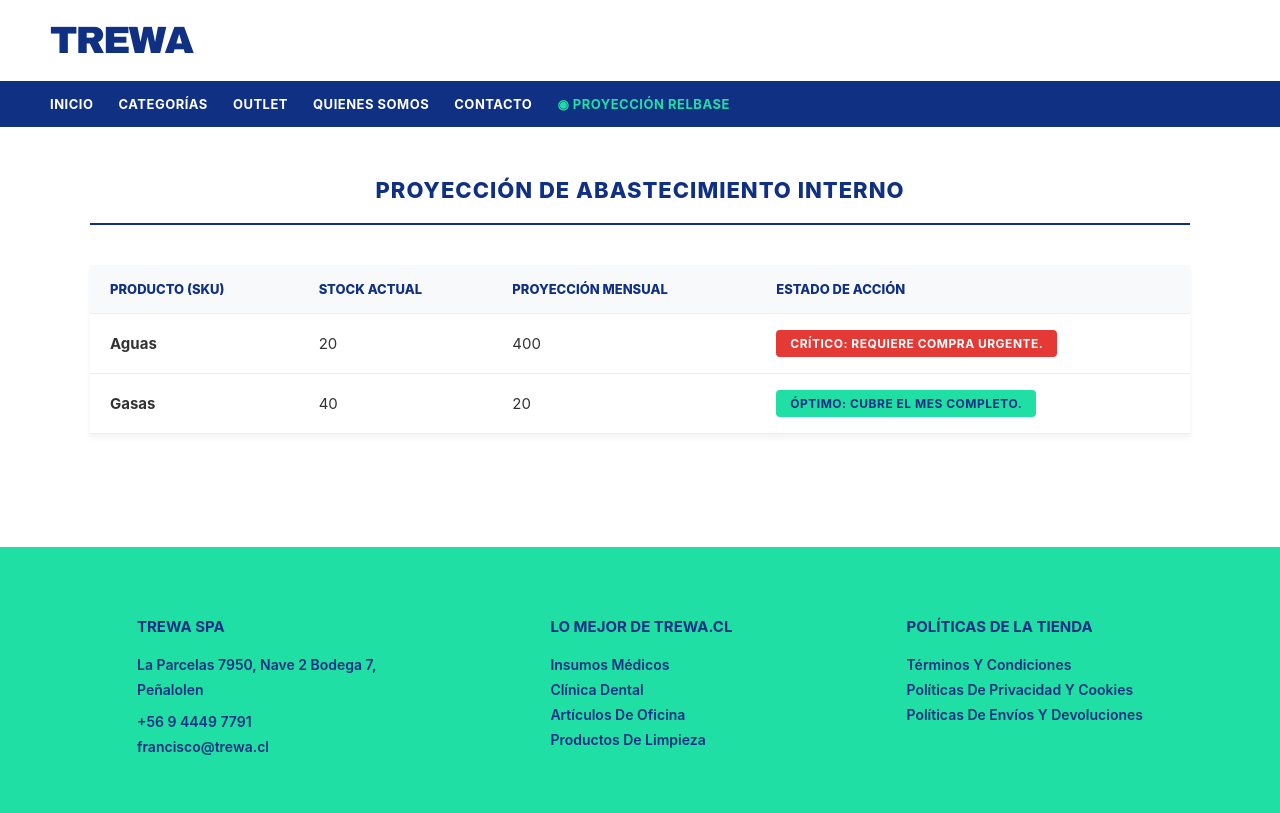
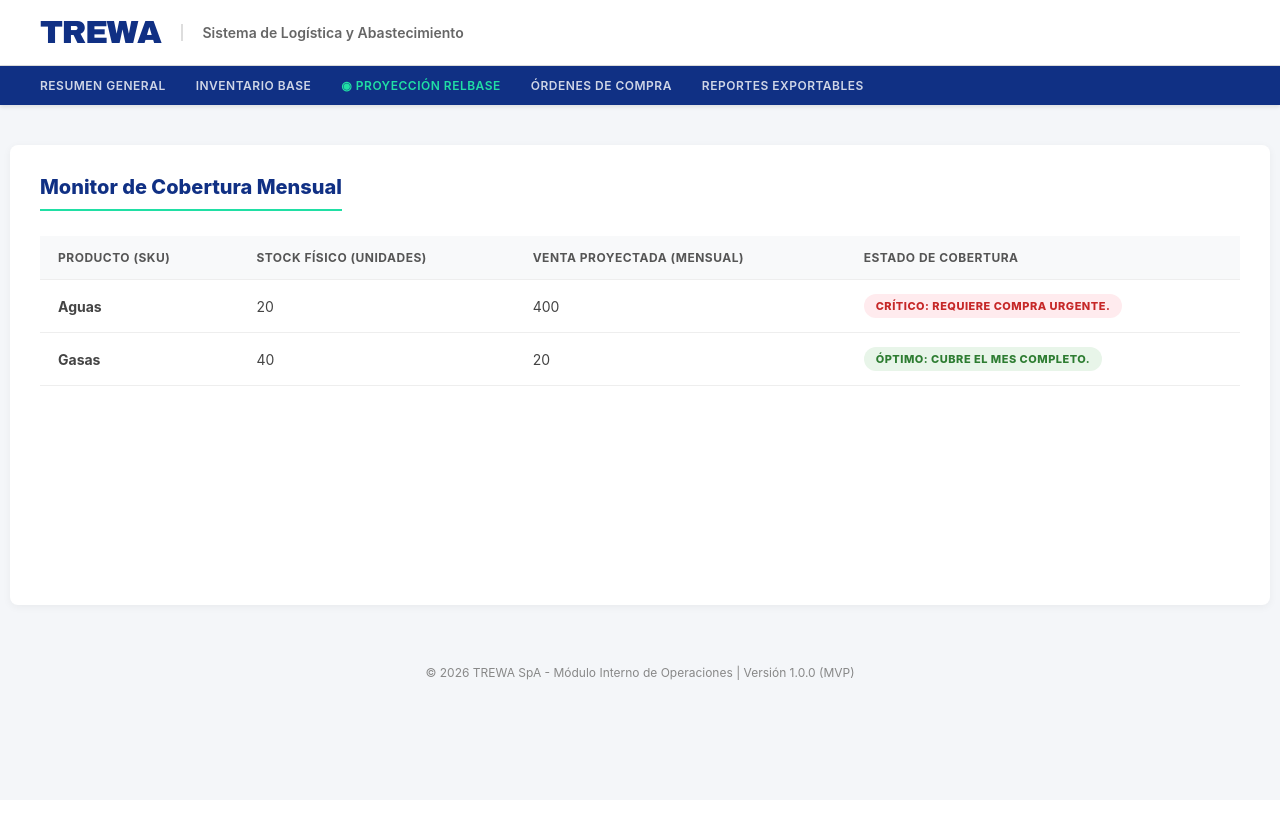
Before and after one commit to NoxCompile/ProyectorRelbase_ES1, a Django app: page / in a window 1280 px wide. After the commit the page ends 680 px from the top, so only its background shows below. Run offline with Django 4.2, Linux system fonts and the light colour scheme.

Commit message:
style: rediseño del template a formato dashboard logistico interno

```diff
--- a/miproyecto/core/templates/resumen.html
+++ b/miproyecto/core/templates/resumen.html
@@ -3,9 +3,8 @@
 <head>
     <meta charset="UTF-8">
     <meta name="viewport" content="width=device-width, initial-scale=1.0">
-    <title>TREWA | Proyección Relbase</title>
+    <title>TREWA | Logística Relbase</title>
     <style>
-        /* Paleta de colores extraída de trewa.cl */
         :root {
             --trewa-azul: #103084;
             --trewa-verde: #20dfa4;
@@ -16,7 +15,7 @@
 
         body {
             font-family: var(--fuente-principal);
-            background-color: var(--fondo-blanco);
+            background-color: #f4f6f9; /* Fondo ligeramente gris para contraste de dashboard */
             color: var(--texto-oscuro);
             margin: 0;
             padding: 0;
@@ -25,159 +24,157 @@
         /* Encabezado Superior (Logo) */
         .header-top {
             background-color: var(--fondo-blanco);
-            padding: 20px 50px;
+            padding: 15px 40px;
             display: flex;
             align-items: center;
+            border-bottom: 1px solid #ddd;
         }
 
         .logo-texto {
-            font-size: 38px;
+            font-size: 32px;
             font-weight: 900;
             color: var(--trewa-azul);
-            letter-spacing: -2px;
+            letter-spacing: -1.5px;
             margin: 0;
             font-family: "Arial Black", Arial, sans-serif;
         }
 
-        /* Barra de Navegación Azul */
+        .header-tag {
+            margin-left: 20px;
+            color: #666;
+            font-size: 14px;
+            font-weight: 600;
+            border-left: 2px solid #ddd;
+            padding-left: 20px;
+        }
+
+        /* Barra de Navegación Logística */
         .navbar {
             background-color: var(--trewa-azul);
             color: var(--fondo-blanco);
-            padding: 15px 50px;
+            padding: 12px 40px;
             display: flex;
-            gap: 25px;
-            font-weight: bold;
-            font-size: 13px;
+            gap: 30px;
+            font-weight: 600;
+            font-size: 12px;
             text-transform: uppercase;
+            box-shadow: 0 2px 4px rgba(0,0,0,0.1);
         }
 
         .navbar span {
             cursor: pointer;
             letter-spacing: 0.5px;
+            opacity: 0.8;
+        }
+
+        .navbar span:hover {
+            opacity: 1;
         }
 
         /* Contenedor del Dashboard */
         .container {
-            max-width: 1100px;
-            margin: 50px auto;
-            padding: 0 20px;
-            min-height: 40vh;
+            max-width: 1200px;
+            margin: 40px auto;
+            padding: 30px;
+            background: var(--fondo-blanco);
+            border-radius: 8px;
+            box-shadow: 0 2px 8px rgba(0,0,0,0.05);
+            min-height: 50vh;
         }
 
         .titulo-seccion {
-            text-align: center;
             color: var(--trewa-azul);
-            font-size: 22px;
+            font-size: 20px;
             font-weight: 800;
-            text-transform: uppercase;
-            margin-bottom: 20px;
-            letter-spacing: 1px;
+            margin-top: 0;
+            margin-bottom: 25px;
+            border-bottom: 2px solid var(--trewa-verde);
+            padding-bottom: 10px;
+            display: inline-block;
         }
 
-        .linea-separadora {
-            width: 100%;
-            height: 2px;
-            background-color: var(--trewa-azul);
-            margin-bottom: 40px;
-        }
-
-        /* Estilos de la Tabla de Abastecimiento */
+        /* Estilos de la Tabla */
         table {
             width: 100%;
             border-collapse: collapse;
-            box-shadow: 0 4px 6px rgba(0,0,0,0.05);
         }
 
         th, td {
-            padding: 16px 20px;
+            padding: 14px 18px;
             text-align: left;
             border-bottom: 1px solid #eeeeee;
         }
 
         th {
             background-color: #f8f9fa;
-            color: var(--trewa-azul);
-            font-weight: 800;
+            color: #555;
+            font-weight: 700;
             text-transform: uppercase;
-            font-size: 13px;
+            font-size: 12px;
+            letter-spacing: 0.5px;
         }
 
         td {
-            font-size: 15px;
+            font-size: 14px;
+            color: #444;
         }
 
         /* Indicadores de Estado (Badges) */
         .badge {
-            padding: 6px 14px;
-            border-radius: 4px;
-            font-size: 12px;
-            font-weight: bold;
+            padding: 5px 12px;
+            border-radius: 12px;
+            font-size: 11px;
+            font-weight: 800;
             display: inline-block;
             text-transform: uppercase;
             letter-spacing: 0.5px;
         }
 
-        .Critico { background-color: #e53935; color: white; }
-        .Alerta { background-color: #fb8c00; color: white; }
-        .Optimo { background-color: var(--trewa-verde); color: var(--trewa-azul); }
+        .Critico { background-color: #ffebee; color: #c62828; }
+        .Alerta { background-color: #fff8e1; color: #f57f17; }
+        .Optimo { background-color: #e8f5e9; color: #2e7d32; }
 
-        /* Pie de Página (Footer Verde) */
+        /* Pie de Página Técnico */
         .footer {
-            background-color: var(--trewa-verde);
-            color: var(--trewa-azul);
-            padding: 50px;
-            display: flex;
-            justify-content: space-around;
-            font-weight: 800;
-            margin-top: 50px;
-        }
-
-        .footer-col h4 {
-            margin-bottom: 20px;
-            text-transform: uppercase;
-            font-size: 15px;
-        }
-
-        .footer-col p {
-            margin: 8px 0;
-            font-size: 14px;
-            font-weight: 600;
+            text-align: center;
+            padding: 20px;
+            color: #888;
+            font-size: 12px;
+            margin-top: 40px;
         }
     </style>
 </head>
 <body>
 
-    <!-- Header similar a trewa.cl -->
+    <!-- Encabezado Logístico -->
     <div class="header-top">
         <h1 class="logo-texto">TREWA</h1>
+        <div class="header-tag">Sistema de Logística y Abastecimiento</div>
     </div>
 
-    <!-- Navegación -->
+    <!-- Navegación Interna -->
     <div class="navbar">
-        <span>Inicio</span>
-        <span>Categorías</span>
-        <span>Outlet</span>
-        <span>Quienes Somos</span>
-        <span>Contacto</span>
-        <span style="color: var(--trewa-verde);">◉ Proyección Relbase</span>
+        <span>Resumen General</span>
+        <span>Inventario Base</span>
+        <span style="color: var(--trewa-verde); opacity: 1;">◉ Proyección Relbase</span>
+        <span>Órdenes de Compra</span>
+        <span>Reportes Exportables</span>
     </div>
 
     <!-- Contenido Principal -->
     <div class="container">
-        <h2 class="titulo-seccion">Proyección de Abastecimiento Interno</h2>
-        <div class="linea-separadora"></div>
+        <h2 class="titulo-seccion">Monitor de Cobertura Mensual</h2>
 
         <table>
             <thead>
                 <tr>
                     <th>Producto (SKU)</th>
-                    <th>Stock Actual</th>
-                    <th>Proyección Mensual</th>
-                    <th>Estado de Acción</th>
+                    <th>Stock Físico (Unidades)</th>
+                    <th>Venta Proyectada (Mensual)</th>
+                    <th>Estado de Cobertura</th>
                 </tr>
             </thead>
             <tbody>
-                <!-- Bucle de Django inyectando datos del JSON -->
                 {% for item in registros %}
                 <tr>
                     <td><strong>{{ item.Producto }}</strong></td>
@@ -196,8 +193,8 @@
                 </tr>
                 {% empty %}
                 <tr>
-                    <td colspan="4" style="text-align: center; padding: 40px; color: #888;">
-                        No hay registros en el archivo JSON. Ejecute la lógica en terminal primero.
+                    <td colspan="4" style="text-align: center; padding: 30px; color: #888; font-style: italic;">
+                        Sin datos registrados. Procese el reporte base en consola.
                     </td>
                 </tr>
                 {% endfor %}
@@ -205,28 +202,9 @@
         </table>
     </div>
 
-    <!-- Pie de página extraído de capturas -->
+    <!-- Footer Técnico -->
     <div class="footer">
-        <div class="footer-col">
-            <h4>TREWA SPA</h4>
-            <p>La Parcelas 7950, Nave 2 Bodega 7,</p>
-            <p>Peñalolen</p>
-            <p style="margin-top: 15px;">+56 9 4449 7791</p>
-            <p>francisco@trewa.cl</p>
-        </div>
-        <div class="footer-col">
-            <h4>Lo mejor de TREWA.CL</h4>
-            <p>Insumos Médicos</p>
-            <p>Clínica Dental</p>
-            <p>Artículos De Oficina</p>
-            <p>Productos De Limpieza</p>
-        </div>
-        <div class="footer-col">
-            <h4>Políticas de la tienda</h4>
-            <p>Términos Y Condiciones</p>
-            <p>Políticas De Privacidad Y Cookies</p>
-            <p>Políticas De Envíos Y Devoluciones</p>
-        </div>
+        &copy; 2026 TREWA SpA - Módulo Interno de Operaciones | Versión 1.0.0 (MVP)
     </div>
 
 </body>
```
